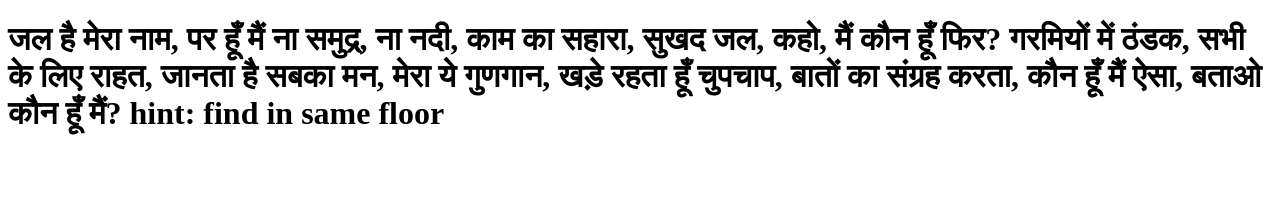
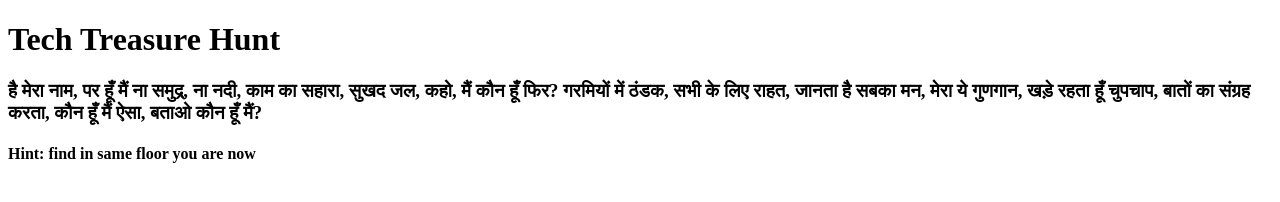
Before and after one commit to swayam4751s/clue5, a plain HTML site: page index.html in a window 1280 px wide. Drawn offline with Linux system fonts and the light colour scheme.

Commit message:
Update index.html

```diff
--- a/index.html
+++ b/index.html
@@ -6,11 +6,13 @@
     <title>Document</title>
 </head>
 <body>
-    <h1> जल है मेरा नाम, पर हूँ मैं ना समुद्र, ना नदी,
+    <h1> Tech Treasure Hunt<br></h1>
+    <h3>है मेरा नाम, पर हूँ मैं ना समुद्र, ना नदी,
 काम का सहारा, सुखद जल, कहो, मैं कौन हूँ फिर?
 गरमियों में ठंडक, सभी के लिए राहत,
 जानता है सबका मन, मेरा ये गुणगान,
 खड़े रहता हूँ चुपचाप, बातों का संग्रह करता,
-कौन हूँ मैं ऐसा, बताओ कौन हूँ मैं?   hint: find in same floor </h1>
+कौन हूँ मैं ऐसा, बताओ कौन हूँ मैं?   <br></h3>
+    <h4>Hint: find in same floor you are now</h4>
 </body>
 </html>
```
